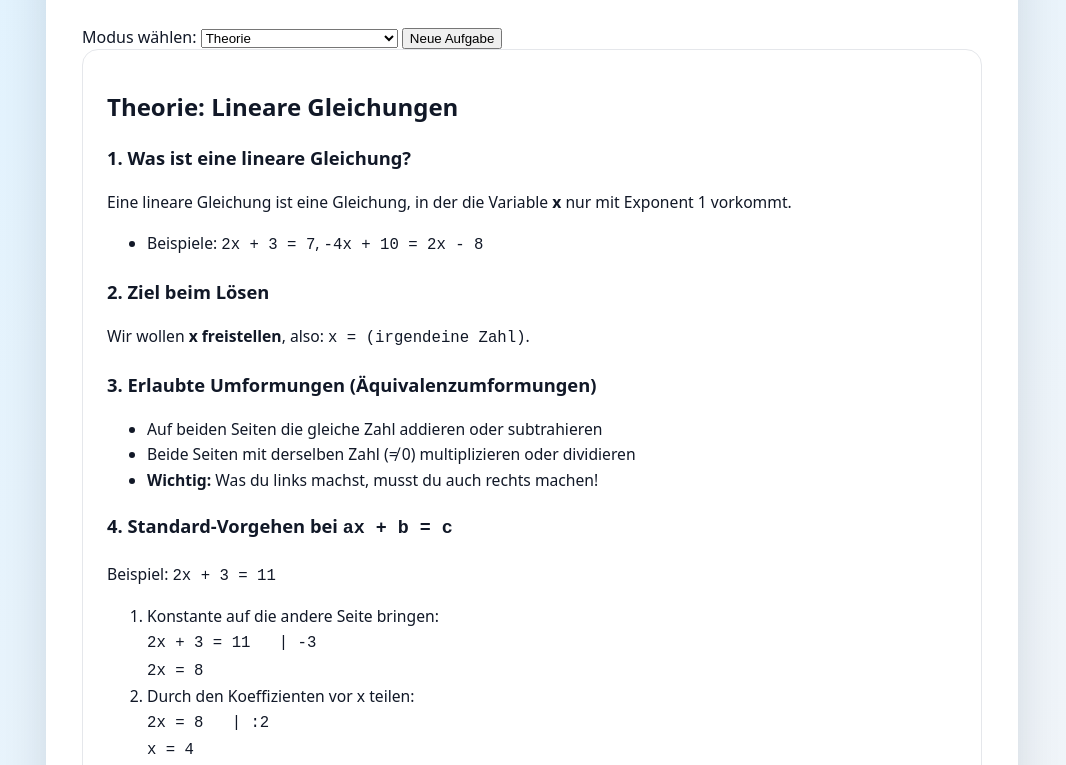
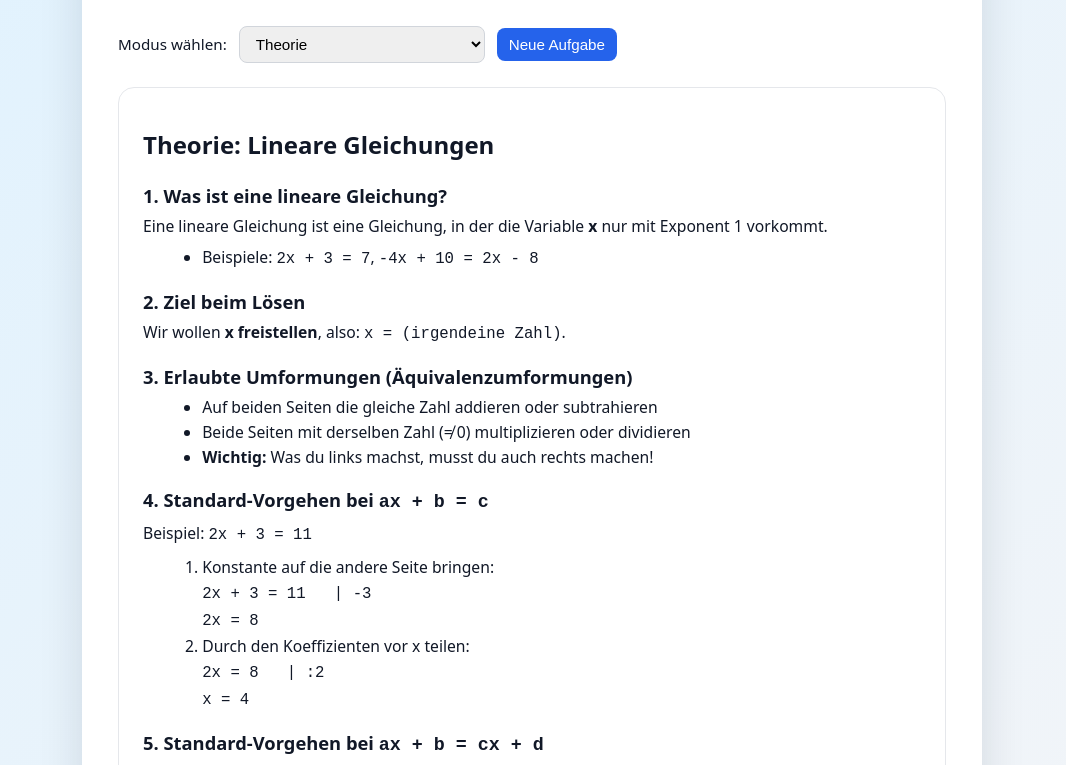
Before and after one commit to Panzerfahrer02/Mathe, a plain HTML site: page index.html in a window 1280 px wide. Shown: the part 161-926 px from the top of the page, without its empty margins (108-1174 px from the left). Drawn offline with Linux system fonts and the light colour scheme.

Commit message:
Update style.css

```diff
--- a/style.css
+++ b/style.css
@@ -1,3 +1,7 @@
+* {
+  box-sizing: border-box;
+}
+
 body {
   margin: 0;
   font-family: system-ui, -apple-system, BlinkMacSystemFont, "Segoe UI",
@@ -28,6 +32,40 @@ h1 {
   margin-bottom: 1.8rem;
 }
 
+.controls {
+  display: flex;
+  flex-wrap: wrap;
+  gap: 0.75rem;
+  align-items: center;
+  margin-bottom: 1.5rem;
+}
+
+.controls label {
+  font-size: 0.95rem;
+}
+
+.controls select,
+.controls button {
+  padding: 0.5rem 0.75rem;
+  border-radius: 0.5rem;
+  border: 1px solid #d1d5db;
+  font-size: 0.95rem;
+}
+
+.controls button {
+  border: none;
+  background: #2563eb;
+  color: white;
+  cursor: pointer;
+  transition: transform 0.05s ease, box-shadow 0.1s ease, background 0.1s ease;
+}
+
+.controls button:hover {
+  background: #1d4ed8;
+  box-shadow: 0 4px 10px rgba(37, 99, 235, 0.35);
+  transform: translateY(-1px);
+}
+
 .card {
   border-radius: 1rem;
   padding: 1.25rem 1.5rem;
@@ -40,15 +78,30 @@ h1 {
   display: none;
 }
 
-/* Theorie-Text schön lesbar */
+/* Theorie-Text formatiert */
 .theory-text {
   white-space: normal;
   font-size: 0.98rem;
   line-height: 1.6;
 }
 
+.theory-text h3 {
+  margin-top: 0.9rem;
+  margin-bottom: 0.25rem;
+}
+
+.theory-text p {
+  margin: 0.2rem 0 0.4rem;
+}
+
+.theory-text ul,
+.theory-text ol {
+  margin: 0.2rem 0 0.6rem 1.2rem;
+}
+
+/* Aufgaben-Anzeige */
 .equation {
-  font-size: 1.1rem;
+  font-size: 1.05rem;
   font-weight: 600;
   margin-bottom: 0.4rem;
   padding: 0.5rem 0.75rem;
@@ -57,13 +110,14 @@ h1 {
   border: 1px solid #bfdbfe;
 }
 
-/* 🆕 Hinweis unter der Aufgabe (z.B. „Gib x und y mit ; getrennt ein“) */
+/* Hinweis zur Eingabe */
 .input-hint {
   font-size: 0.85rem;
   color: #6b7280;
   margin: 0 0 0.75rem 0.1rem;
 }
 
+/* Eingabezeile */
 .input-row {
   display: flex;
   flex-wrap: wrap;
@@ -76,9 +130,24 @@ h1 {
   padding: 0.45rem 0.65rem;
   border-radius: 0.6rem;
   border: 1px solid #d1d5db;
-  width: 160px;
+  width: 170px;
 }
 
+#check-btn {
+  padding: 0.45rem 0.9rem;
+  border-radius: 0.6rem;
+  border: none;
+  background: #16a34a;
+  color: white;
+  cursor: pointer;
+}
+
+#check-btn:hover {
+  background: #15803d;
+  box-shadow: 0 4px 10px rgba(22, 163, 74, 0.35);
+}
+
+/* Feedback + Lösung */
 .feedback {
   min-height: 1.2rem;
   font-weight: 600;
```
